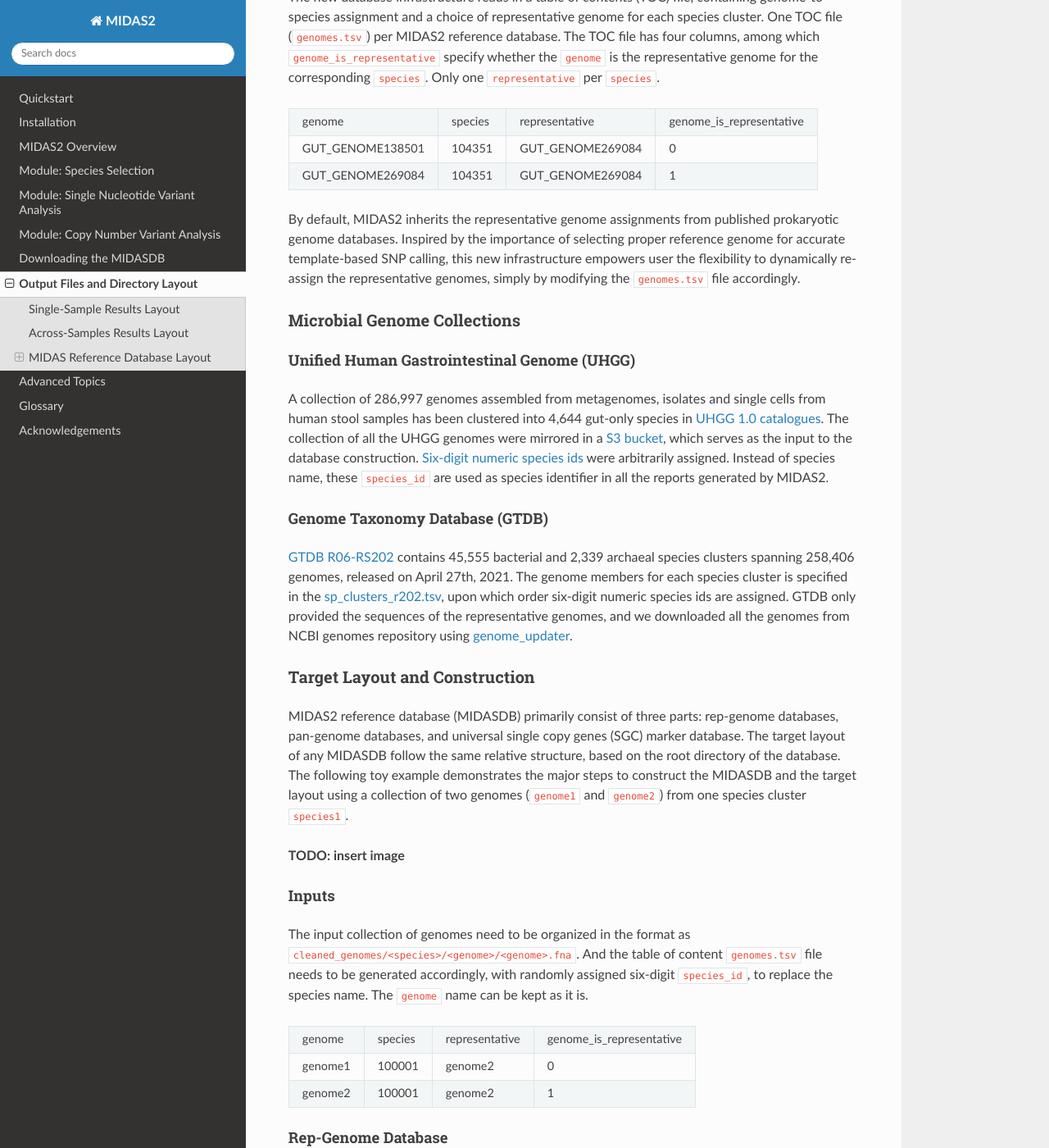
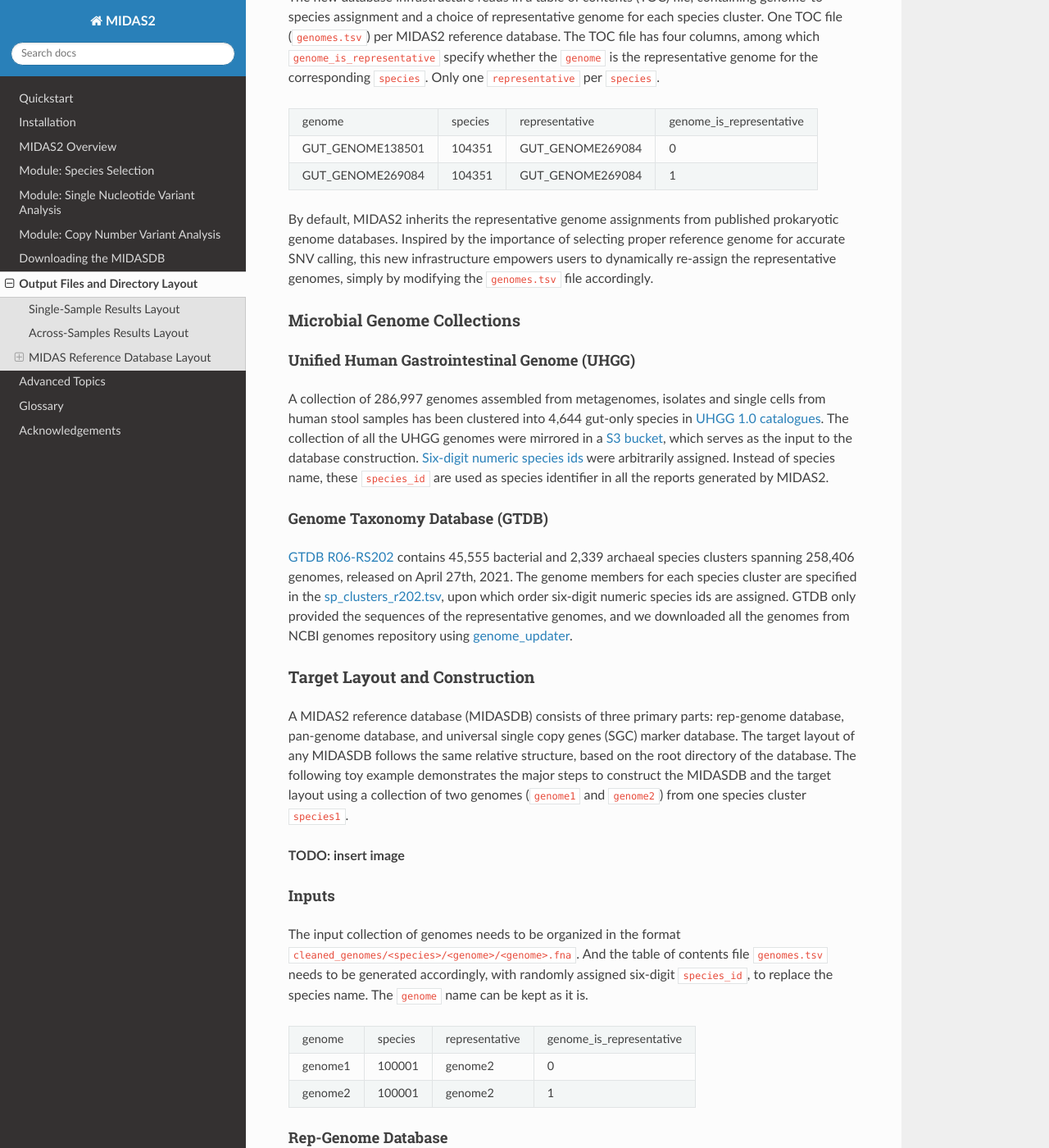
Before and after one commit to czbiohub-sf/MIDAS, a Sphinx documentation site: the page built from docs/output.rst, in a window 1280 px wide and 1400 px high, scrolled down 1715 px. Shown: the whole window at 82% size. Built offline with Sphinx 7.4.7 and the Read the Docs theme 2.0.0, drawn with Linux system fonts in a browser that asks for light colours; some of the changed text lies outside the part shown.

Commit message:
Update output.rst

```diff
--- a/docs/output.rst
+++ b/docs/output.rst
@@ -12,10 +12,10 @@
 ============================
 
 MIDAS2 analysis usually starts with species selection which selects sufficiently abundant species in each sample (command ``run_species``).
-After completing this step, users can run either of two strain-level analysis: ``run_snps`` for single-sample read pileup (SNV module) or
-``run_genes`` for pan-gene profiling (CNV module).
+After completing this step, users can run the SNV module with ``run_snps`` or the CNV module with
+``run_genes``.
 
-Here is an example of the results layout of all single-sample analysis in the local filesystem.
+Here is an example of output from a single-sample analysis in whch the species, SNV, and CNV modules were run, as it would appear in the local filesystem.
 
 .. code-block:: shell
 
@@ -104,8 +104,8 @@
     GUT_GENOME269084,104351,GUT_GENOME269084,1
 
 By default, MIDAS2 inherits the representative genome assignments from published prokaryotic genome databases.
-Inspired by the importance of selecting proper reference genome for accurate template-based SNP calling,
-this new infrastructure empowers user the flexibility to dynamically re-assign the representative genomes,
+Inspired by the importance of selecting proper reference genome for accurate SNV calling,
+this new infrastructure empowers users to dynamically re-assign the representative genomes,
 simply by modifying the ``genomes.tsv`` file accordingly.
 
 
@@ -125,7 +125,7 @@
 +++++++++++++++++++++++++++++++++
 
 `GTDB R06-RS202 <https://gtdb.ecogenomic.org/stats/r202>`_ contains 45,555 bacterial and 2,339 archaeal species clusters
-spanning 258,406 genomes, released on April 27th, 2021. The genome members for each species cluster is
+spanning 258,406 genomes, released on April 27th, 2021. The genome members for each species cluster are
 specified in the `sp_clusters_r202.tsv <https://data.ace.uq.edu.au/public/gtdb/data/releases/release202/202.0/auxillary_files/sp_clusters_r202.tsv>`_,
 upon which order six-digit numeric species ids are assigned.
 GTDB only provided the sequences of the representative genomes, and we downloaded all the genomes from
@@ -135,8 +135,8 @@
 Target Layout and Construction
 ------------------------------
 
-MIDAS2 reference database (MIDASDB) primarily consist of three parts: rep-genome databases, pan-genome databases, and universal single copy genes (SGC) marker database.
-The target layout of any MIDASDB follow the same relative structure, based on the root directory of the database.
+A MIDAS2 reference database (MIDASDB) consists of three primary parts: rep-genome database, pan-genome database, and universal single copy genes (SGC) marker database.
+The target layout of any MIDASDB follows the same relative structure, based on the root directory of the database.
 The following toy example demonstrates the major steps to construct the MIDASDB and the target layout using
 a collection of two genomes (``genome1`` and ``genome2``) from one species cluster ``species1``.
 
@@ -145,8 +145,8 @@
 Inputs
 ++++++
 
-The input collection of genomes need to be organized in the format as ``cleaned_genomes/<species>/<genome>/<genome>.fna``.
-And the table of content ``genomes.tsv`` file needs to be generated accordingly,
+The input collection of genomes needs to be organized in the format ``cleaned_genomes/<species>/<genome>/<genome>.fna``.
+And the table of contents file ``genomes.tsv`` needs to be generated accordingly,
 with randomly assigned six-digit ``species_id``, to replace the species name.
 The ``genome`` name can be kept as it is.
 
@@ -161,9 +161,9 @@
 Rep-Genome Database
 +++++++++++++++++++
 
-The genome annotation for all the genomes were done by `Prokka <https://github.com/tseemann/prokka>`_,
-and the annotated genes were kept under the directory of ``genes_annotations/<species>/<genome>``.
-The rep-genome databases for the SNPs module analysis only included the gene annotations and sequences for the representative genomes, as specified in the TOC.
+Genome annotation is performed using `Prokka <https://github.com/tseemann/prokka>`_,
+and the annotated genes are kept under the directory of ``genes_annotations/<species>/<genome>``.
+The rep-genome database (for the SNV module) only includes the gene annotations and sequences for the representative genomes, as specified in the table of contents file.
 
 .. code-block:: shell
 
@@ -184,7 +184,7 @@
   s3://microbiome-pollardlab/uhgg_v1/marker_gene_models/phyeco/marker_genes.hmm.lz4
   s3://microbiome-pollardlab/uhgg_v1/marker_gene_models/phyeco/marker_genes.mapping_cutoffs.lz4
 
-For each annotated genome, the homologs of 15 SCGs were identified with ``hmmsearch``,
+For each annotated genome, the homologs of 15 SCGs are identified with ``hmmsearch``,
 as well as the mapping of gene id to corresponding marker gene id,
 under the directory of ``marker_genes/phyeco/temp/<species>/<genome>``.
 
@@ -193,8 +193,8 @@
     marker_genes/phyeco/temp/100001/genome2/genome2.markers.fa
     marker_genes/phyeco/temp/100001/genome2/genome2.markers.map
 
-For all the representative genomes, the identified marker genes were concatenated into monolithic ``marker_genes.fa``,
-from which ``hs-blastn`` index would be constructed. The indexed ``marker_genes.fa`` serves as the SCG marker databases.
+For all the representative genomes, the identified marker genes are concatenated into monolithic ``marker_genes.fa``,
+from which a ``hs-blastn`` index is constructed. The indexed ``marker_genes.fa`` serves as the SCG marker databases.
 
 .. code-block:: shell
 
@@ -209,15 +209,15 @@
 
 Species-level pan-genome refers to the set of non-redundant genes that represent the genetic diversity within one species cluster.
 
-In order to construct the pan-genome database for each species, the first step if to concatenate the annotated genes
-from its all genome members into ``pangenomes/100001/genes.ffn``.
+In order to construct the pan-genome database for each species, the first step is to concatenate the annotated genes
+from all genomes within the species cluster into ``pangenomes/100001/genes.ffn``.
 The second step, which is also the most time-consuming step, is to cluster the concatenated genes based on 99% percent identity (PID)
 using `vsearch <https://github.com/torognes/vsearch>`_.
-Each cluster was represented by the gene at its center - centroid gene (``centroids.99.ffn``).
-The ``centroid.99`` genes were further on clustered to 95, 90, ..., PID, respectively, and the mapping relationships were listed in ``centroid_info.txt``.
-The top level ``centroids.ffn`` file represents the 99 percent identity clusters, and serves as the species pan-genome databases.
+Each cluster is represented by the gene at its center - centroid gene (``centroids.99.ffn``).
+The ``centroid.99`` genes are further on clustered to 95, 90, ..., PID, respectively, and the mapping relationships are listed in ``centroid_info.txt``.
+The top level ``centroids.ffn`` file represents the 99 percent identity clusters, and it serves as the species pan-genome databases.
 
-Reads are aligned to the pan-genome databases to determine the gene content of strains in a sample (``run_genes`` command),
+Reads are aligned to the pan-genome database to determine the gene content and average copy number of strains in a sample (``run_genes`` command),
 and reads can optionally aggregated into gene clusters at any of the lower clustering thresholds across samples (``merge_genes`` command).
 
 .. code-block:: shell
```
Also changed, not shown: other parts of docs/output.rst (+2 -2 lines).
